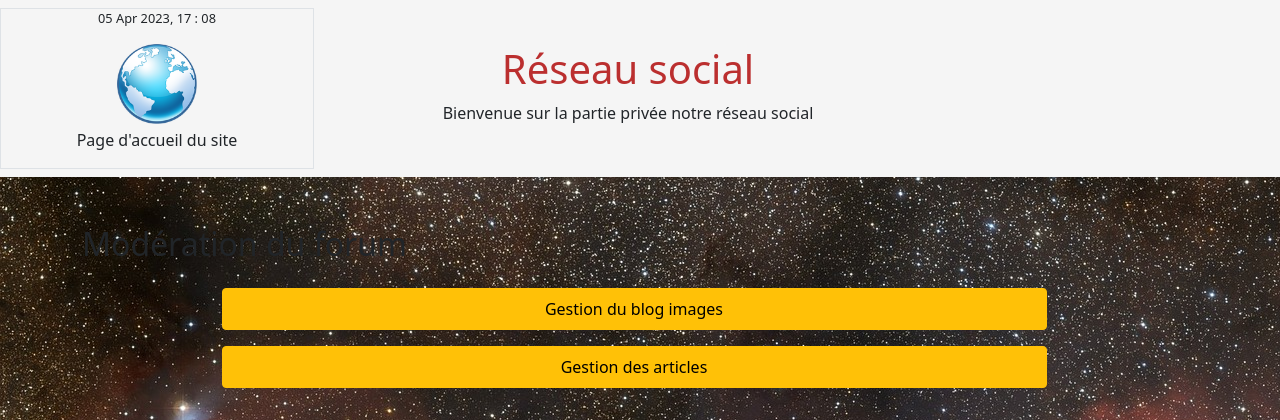
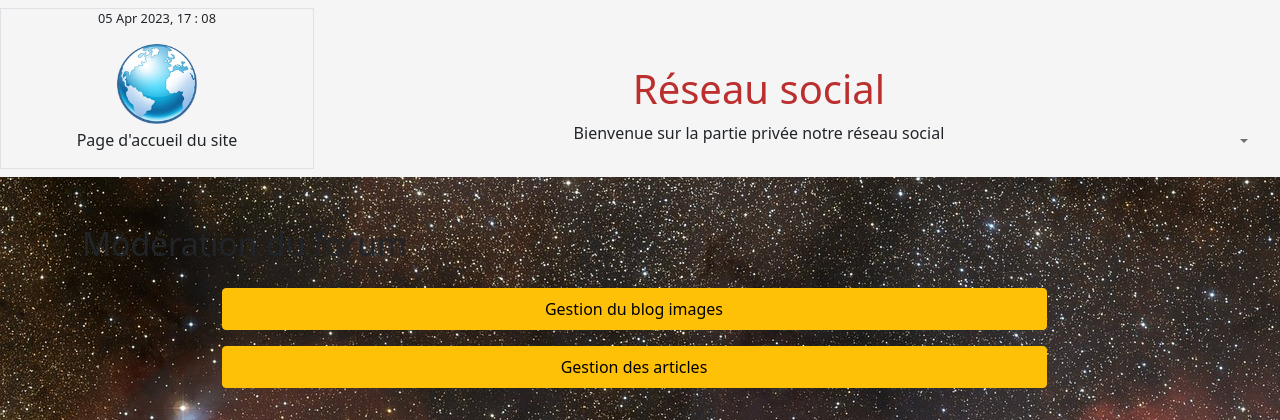
Before and after one commit to Fred-Cypher/reseau, a Symfony app: template templates/Modo/index.html.twig in a window 1280 px wide. Shown: the top 420 px of the page. Run offline with Twig, Linux system fonts and the light colour scheme; the template is opened without the code that fills it, so the values that code supplies are empty; some libraries are stand-ins or nearby versions.

Commit message:
💄 Modification du header forum

```diff
--- a/templates/_parts/_forumHeader.html.twig
+++ b/templates/_parts/_forumHeader.html.twig
@@ -1,6 +1,6 @@
 <header>
     <nav class="navbar navbar-expand-lg navbar-light">
-        <div class="container-fluid">
+        <div class="container-fluid align-items-end">
             <div class="row col-12 col-md-3 text-center">
                 <div class="border">
                     <p class="dateNow">{{ "now"|date('d M Y, H : i', 'Europe/Paris') }}</p>
@@ -11,7 +11,7 @@
                 </div>
             </div>
 
-            <div class="col-12 col-md-6 text-center">
+            <div class="col-12 col-md-6 text-center mb-2">
                 <div  class="mt-2">
                     <h1 class="siteTitle">Réseau social</h1>
                     <p>Bienvenue sur la partie privée notre réseau social</p>
@@ -37,10 +37,53 @@
                 </div>
             </div>
 
-            <div class="navbar-nav col-12 col-md-3 text-center">
+
+            <nav class="navbar text-center">
+                <div class="container-fluid">
+                    <button class="navbar-toggler" type="button" data-bs-toggle="collapse" data-bs-target="#navbarNavDarkDropdown" aria-controls="navbarNavDarkDropdown" aria-expanded="false" aria-label="Toggle navigation">
+                        <span class="navbar-toggler-icon"></span> <!-- voir modification apparence ? -->
+                    </button>
+                    <div class="collapse navbar-collapse" id="navbarNavDarkDropdown">
+                        <ul class="navbar-nav">
+                            <li class="nav-item dropdown">
+                                <a class="nav-link dropdown-toggle" href="#" id="navbarDarkDropdownMenuLink" role="button" data-bs-toggle="dropdown" aria-expanded="false">
+                                    {{ app.user.nickname }}
+                                </a>
+                                <ul class="dropdown-menu dropdown-menu-end" aria-labelledby="navbarDarkDropdownMenuLink">
+                                    {% if is_granted ('ROLE_ADMIN') %}
+                                        <li>
+                                            <a class="dropdown-item" href="{{ path('admin_index') }}">Administration du forum</a>
+                                        </li>
+                                        <li><hr class="dropdown-divider"></li>
+                                    {% elseif is_granted ('ROLE_MODO') %}
+                                        <li>
+                                            <a class="dropdown-item" href="{{ path('modo_index') }}">Modération du forum</a>
+                                        </li>
+                                        <li><hr class="dropdown-divider"></li>
+                                    {% endif %}
+                                    {% if app.user %}
+                                        {% if app.user.isEnabled %}
+                                            <li>
+                                                <a class="dropdown-item" href="{{ path('profile_index') }}">Mon compte</a>
+                                            </li>
+                                            <li>
+                                                <a class="dropdown-item" href="{{ path('app_logout') }}">Me déconnecter</a>
+                                            </li>
+                                        {% else %}
+                                            Aucun utilisateur connecté
+                                        {% endif %}
+                                    {% endif %}
+                                </ul>
+                            </li>
+                        </ul>
+                    </div>
+                </div>
+            </nav>
+
+            <!--<div class="navbar-nav col-12 col-md-3 text-center">
                 <ul class="nav w-100 flex-column justify-content-center">
 
-                        {% if is_granted ('ROLE_ADMIN') %} <!---->
+                        {% if is_granted ('ROLE_ADMIN') %}
                             <li class="nav-item">
                                 <a class="nav-link btn btn-outline-danger rounded-pill adminbtn" href="{{ path('admin_index') }}">Administration du forum</a>
                             </li>
@@ -67,7 +110,7 @@
                     {% endif %}
 
                 </ul>
-            </div>
+            </div>-->
         </div>
     </nav>
 </header>
```
